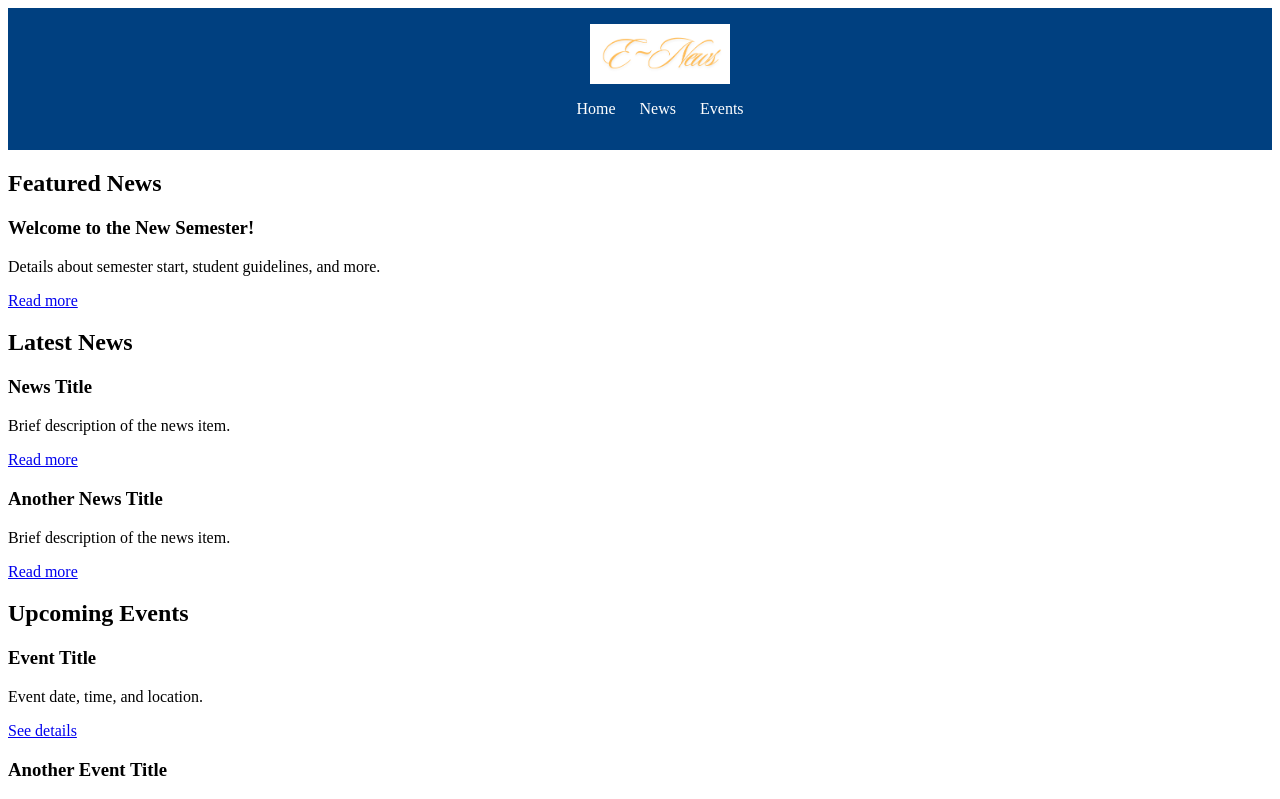
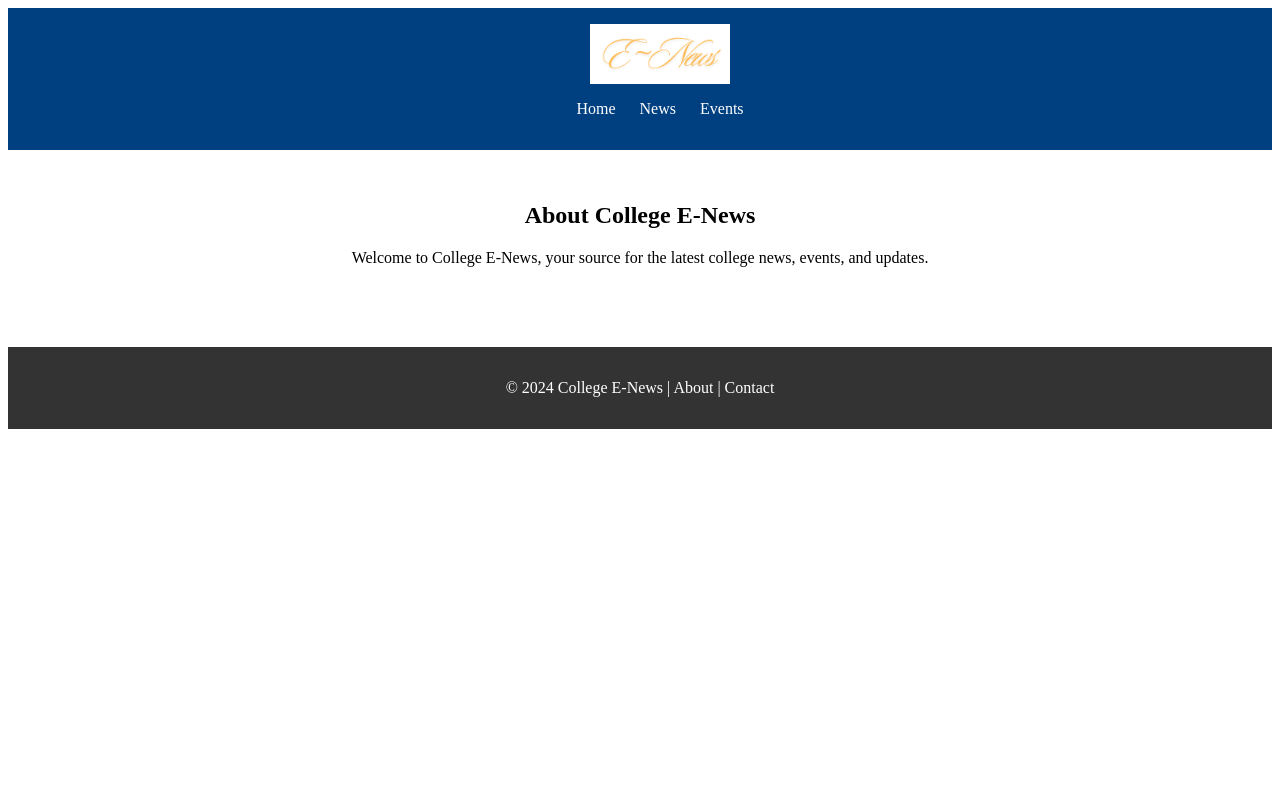
Before and after one commit to Abhilaksh-Saini/College-eNews-website, a React (Create React App) app: page /about in a window 1280 px wide. Shown: the top 799 px of the page. Built offline with nearby package versions, Linux system fonts and the light colour scheme; the HTML template or start-up script is replaced by a standard one.

Commit message:
Contact page linking

```diff
--- a/src/App.js
+++ b/src/App.js
@@ -1,22 +1,59 @@
+// import React from 'react';
+// import Header from './components/Header';
+// import FeaturedNews from './components/FeaturedNews';
+// import LatestNews from './components/LatestNews';
+// import Events from './components/Events';
+// import Footer from './components/Footer';
+
+
+// const App = () => {
+//     return (
+//         <div className="App">
+//             <Header />
+//             <main className="container">
+//                 <FeaturedNews />
+//                 <LatestNews />
+//                 <Events />
+//             </main>
+//             <Footer />
+//         </div>
+//     );
+// };
+
+// export default App;
+
+// App.js
 import React from 'react';
+import { BrowserRouter as Router, Route, Routes } from 'react-router-dom';
 import Header from './components/Header';
 import FeaturedNews from './components/FeaturedNews';
 import LatestNews from './components/LatestNews';
 import Events from './components/Events';
 import Footer from './components/Footer';
-
+import About from './components/About';
+import Contact from './components/Contact';
 
 const App = () => {
     return (
+        <Router>
             <div className="App">
                 <Header />
                 <main className="container">
+                    <Routes>
+                        <Route path="/" element={
+                            <>
                                 <FeaturedNews />
                                 <LatestNews />
                                 <Events />
+                            </>
+                        } />
+                        <Route path="/about" element={<About />} />
+                        <Route path="/contact" element={<Contact />} />
+                    </Routes>
                 </main>
                 <Footer />
             </div>
+        </Router>
     );
 };
 
--- /dev/null
+++ b/src/components/About.js
@@ -0,0 +1,13 @@
+// components/About.js
+import React from 'react';
+
+const About = () => {
+    return (
+        <div style={{ padding: '2rem', textAlign: 'center' }}>
+            <h2>About College E-News</h2>
+            <p>Welcome to College E-News, your source for the latest college news, events, and updates.</p>
+        </div>
+    );
+};
+
+export default About;
--- a/src/components/Footer.js
+++ b/src/components/Footer.js
@@ -3,7 +3,7 @@ import React from 'react';
 
 const Footer = () => (
     <footer style={footerStyle}>
-        <p>&copy; 2024 College E-News | <a href="/about" style={fstyle}>About</a> | <a href="info" style={fstyle}>Contact</a></p>
+        <p>&copy; 2024 College E-News | <a href="/about" style={fstyle}>About</a> | <a href="/contact" style={fstyle}>Contact</a></p>
     </footer>
 );
 
```
Lines whose indentation alone changed are shown as unchanged.
